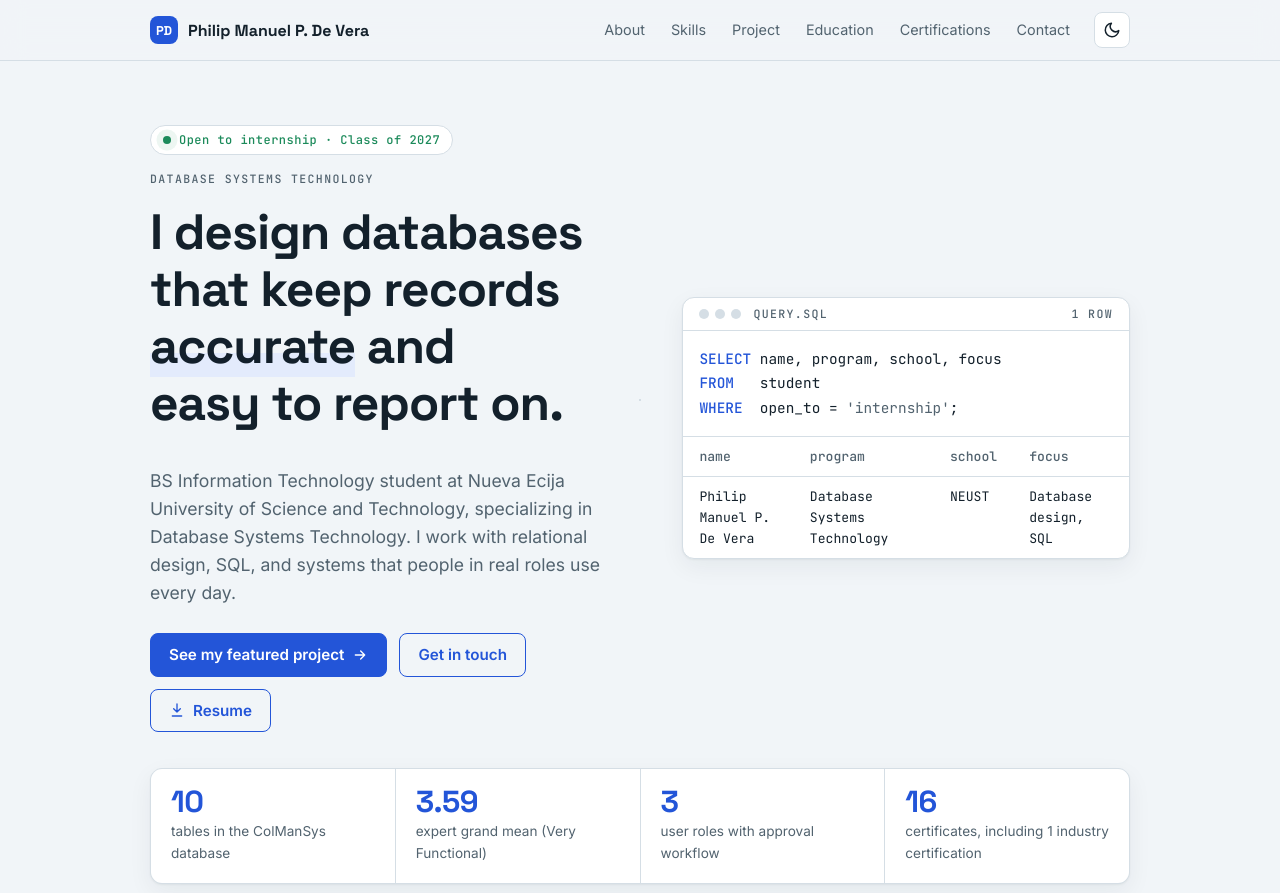
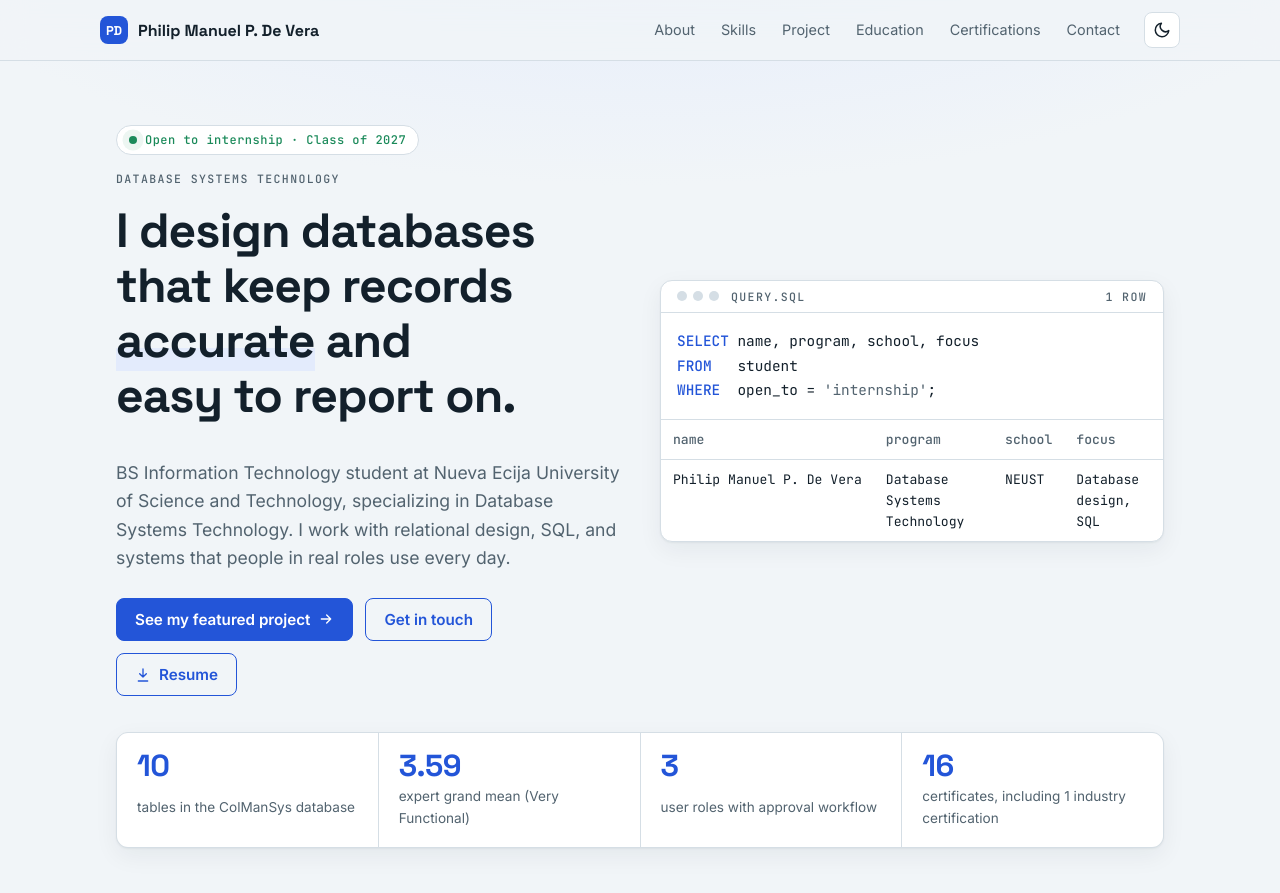
Before and after one commit to pmpradodevera/pmpradodevera.github.io, a plain HTML site: page index.html in a window 1280 px wide. Shown: the top 893 px of the page. Drawn offline with Linux system fonts and the light colour scheme.

Commit message:
Refactor CSS and HTML structure for layout improvements

```diff
--- a/index.html
+++ b/index.html
@@ -55,15 +55,12 @@ body {
   background: var(--bg); color: var(--ink);
   font: 400 16px/1.6 var(--font-body);
   padding-block: 0 48px;
-  padding-left: max(16px, env(safe-area-inset-left, 0px));
-  padding-right: max(16px, env(safe-area-inset-right, 0px));
-  background-image: radial-gradient(var(--line) 1px, transparent 1px);
-  background-size: 28px 28px;
-  background-attachment: fixed;
+  background-image: radial-gradient(70rem 28rem at 50% -8rem, var(--accent-soft), transparent 70%);
+  background-repeat: no-repeat;
 }
-.wrap { max-width: 980px; margin-inline: auto; }
+.wrap { max-width: 1080px; margin-inline: auto; padding-inline: max(16px, env(safe-area-inset-left, 0px)) max(16px, env(safe-area-inset-right, 0px)); }
 h1, h2, h3 { font-family: var(--font-display); line-height: 1.15; text-wrap: balance; margin: 0; }
-h1 { font-size: clamp(2rem, 5.5vw, 3.1rem); font-weight: 700; letter-spacing: -0.02em; }
+h1 { font-size: clamp(2rem, 4.4vw, 3rem); font-weight: 700; letter-spacing: -0.02em; }
 h2 { font-size: 1.6rem; font-weight: 700; letter-spacing: -0.01em; }
 h3 { font-size: 1.05rem; font-weight: 700; }
 p { margin: 0; }
@@ -75,7 +72,8 @@ a:focus-visible, button:focus-visible, summary:focus-visible { outline: 2px soli
 .skip:focus { left: 8px; }
 
 /* Nav */
-nav { position: sticky; top: 0; z-index: 50; margin-inline: calc(50% - 50vw); padding-inline: max(16px, calc(50vw - 490px)); background: var(--nav-bg); backdrop-filter: blur(12px); -webkit-backdrop-filter: blur(12px); border-bottom: 1px solid var(--line); display: flex; flex-wrap: wrap; gap: 6px 24px; justify-content: space-between; align-items: center; padding-block: 12px; }
+nav.site { position: sticky; top: 0; z-index: 50; background: var(--nav-bg); backdrop-filter: blur(12px); -webkit-backdrop-filter: blur(12px); border-bottom: 1px solid var(--line); padding-inline: max(16px, env(safe-area-inset-left, 0px)) max(16px, env(safe-area-inset-right, 0px)); }
+.nav-in { max-width: 1080px; margin-inline: auto; display: flex; flex-wrap: wrap; gap: 6px 24px; justify-content: space-between; align-items: center; padding-block: 12px; }
 nav .who { font: 700 1rem var(--font-display); text-decoration: none; color: var(--ink); display: inline-flex; align-items: center; gap: 10px; }
 .logo { width: 28px; height: 28px; border-radius: 8px; background: var(--accent); color: var(--accent-ink); display: grid; place-items: center; font: 700 0.8rem var(--font-display); }
 nav .right { display: flex; align-items: center; gap: 14px; flex-wrap: wrap; }
@@ -88,10 +86,11 @@ nav ul a.active { color: var(--accent); background: var(--accent-soft); }
 .progress { position: absolute; left: 0; bottom: -1px; height: 2px; width: 0; background: var(--accent); }
 
 /* Hero */
-.hero { display: grid; grid-template-columns: minmax(0, 1.1fr) minmax(0, 1fr); gap: 40px; align-items: center; padding-block: 64px 36px; }
+.hero { display: grid; grid-template-columns: minmax(0, 1fr) minmax(0, 1fr); gap: 40px; align-items: center; padding-block: 64px 36px; }
 .hero .lead { color: var(--muted); font-size: 1.1rem; max-width: 52ch; margin-top: 18px; }
 .hero .stack { display: flex; flex-direction: column; gap: 18px; }
 .badge { display: inline-flex; align-items: center; gap: 8px; align-self: flex-start; font: 500 0.75rem var(--font-mono); letter-spacing: 0.04em; color: var(--good); background: var(--surface); border: 1px solid var(--line); padding: 6px 12px; border-radius: 999px; }
+.badge { white-space: nowrap; }
 .dot { width: 8px; height: 8px; border-radius: 50%; background: var(--good); box-shadow: 0 0 0 0 var(--good); }
 .hl { background: linear-gradient(transparent 62%, var(--accent-soft) 62%); }
 .cta { display: flex; flex-wrap: wrap; gap: 12px; margin-top: 8px; }
@@ -114,6 +113,8 @@ nav ul a.active { color: var(--accent); background: var(--accent-soft); }
 .result { border-top: 1px solid var(--line); overflow-x: auto; }
 table { border-collapse: collapse; width: 100%; font-size: 0.9rem; }
 .result table { font-family: var(--font-mono); font-size: 0.82rem; }
+.result td, .result th { padding: 9px 12px; }
+.result td:first-child { white-space: nowrap; }
 th, td { text-align: left; padding: 9px 16px; vertical-align: top; }
 th { font-weight: 500; color: var(--muted); border-bottom: 1px solid var(--line); white-space: nowrap; }
 td { border-bottom: 1px solid var(--line); }
@@ -221,8 +222,8 @@ dialog.lightbox::backdrop { background: rgba(8,12,16,.85); }
 dialog.lightbox img { max-width: 96vw; max-height: 90vh; display: block; border-radius: 8px; background: #fff; }
 dialog.lightbox button { position: absolute; top: 8px; right: 8px; border: 0; border-radius: 6px; padding: 6px 12px; font: 600 0.85rem var(--font-body); cursor: pointer; background: var(--surface); color: var(--ink); }
 
-.reveal { opacity: 0; transform: translateY(16px); transition: opacity .6s ease, transform .6s ease; }
-.reveal.in { opacity: 1; transform: none; }
+.js .reveal { opacity: 0; transform: translateY(16px); transition: opacity .6s ease, transform .6s ease; }
+.js .reveal.in { opacity: 1; transform: none; }
 
 .menu { display: none; width: 40px; height: 40px; border-radius: 8px; border: 1px solid var(--line); background: var(--surface); color: var(--ink); cursor: pointer; place-items: center; }
 .hint { display: none; color: var(--muted); font: 500 0.72rem var(--font-mono); letter-spacing: .06em; }
@@ -231,7 +232,8 @@ body { overflow-x: clip; }
 @media (max-width: 760px) {
   html { scroll-padding-top: 68px; }
   body { font-size: 15.5px; }
-  nav { padding-block: 8px; flex-wrap: nowrap; }
+  .nav-in { padding-block: 8px; flex-wrap: nowrap; }
+  .badge { white-space: normal; }
   nav .who { font-size: 0.92rem; min-width: 0; overflow: hidden; white-space: nowrap; text-overflow: ellipsis; }
   nav .right { flex: none; flex-wrap: nowrap; gap: 8px; }
   .menu { display: grid; }
@@ -290,7 +292,7 @@ body { overflow-x: clip; }
 }
 @media (prefers-reduced-motion: reduce) {
   html { scroll-behavior: auto; }
-  .reveal { opacity: 1; transform: none; transition: none; }
+  .js .reveal { opacity: 1; transform: none; transition: none; }
   .meter i { transition: none; }
 }
 @keyframes pulse { 70% { box-shadow: 0 0 0 7px transparent; } 100% { box-shadow: 0 0 0 0 transparent; } }
@@ -298,7 +300,7 @@ body { overflow-x: clip; }
 @media print {
   nav, .totop, .theme, .tabs, .cta { display: none !important; }
   body { background: #fff; background-image: none; }
-  .reveal { opacity: 1; transform: none; }
+  .js .reveal { opacity: 1; transform: none; }
   [hidden] { display: grid !important; }
   section { break-inside: avoid; }
 }
@@ -306,8 +308,7 @@ body { overflow-x: clip; }
 </head>
 <body>
 <a class="skip" href="#about">Skip to content</a>
-<div class="wrap">
-  <nav aria-label="Main">
+<nav class="site" aria-label="Main"><div class="nav-in">
     <a class="who" href="#top"><span class="logo" aria-hidden="true">PD</span>Philip Manuel P. De Vera</a>
     <div class="right">
       <ul id="navlinks">
@@ -325,8 +326,11 @@ body { overflow-x: clip; }
         <svg width="18" height="18" viewBox="0 0 24 24" fill="none" stroke="currentColor" stroke-width="2" stroke-linecap="round" stroke-linejoin="round" aria-hidden="true"><path d="M21 12.8A9 9 0 1 1 11.2 3a7 7 0 0 0 9.8 9.8z"/></svg>
       </button>
     </div>
+    </div>
     <div class="progress" id="progress"></div>
   </nav>
+
+<div class="wrap">
 
   <header class="hero" id="top">
     <div class="stack">
@@ -561,6 +565,7 @@ body { overflow-x: clip; }
 <script>
 (function () {
   var root = document.documentElement;
+  root.classList.add('js');
 
   // Theme toggle (remembers choice when storage is available)
   var saved = null;
```
